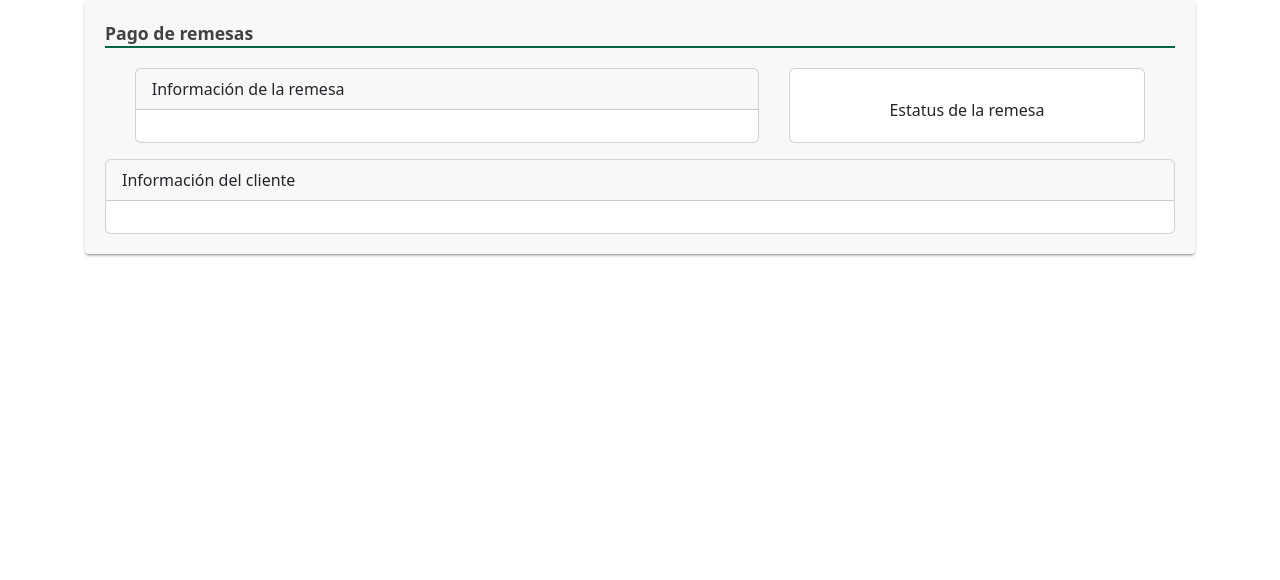
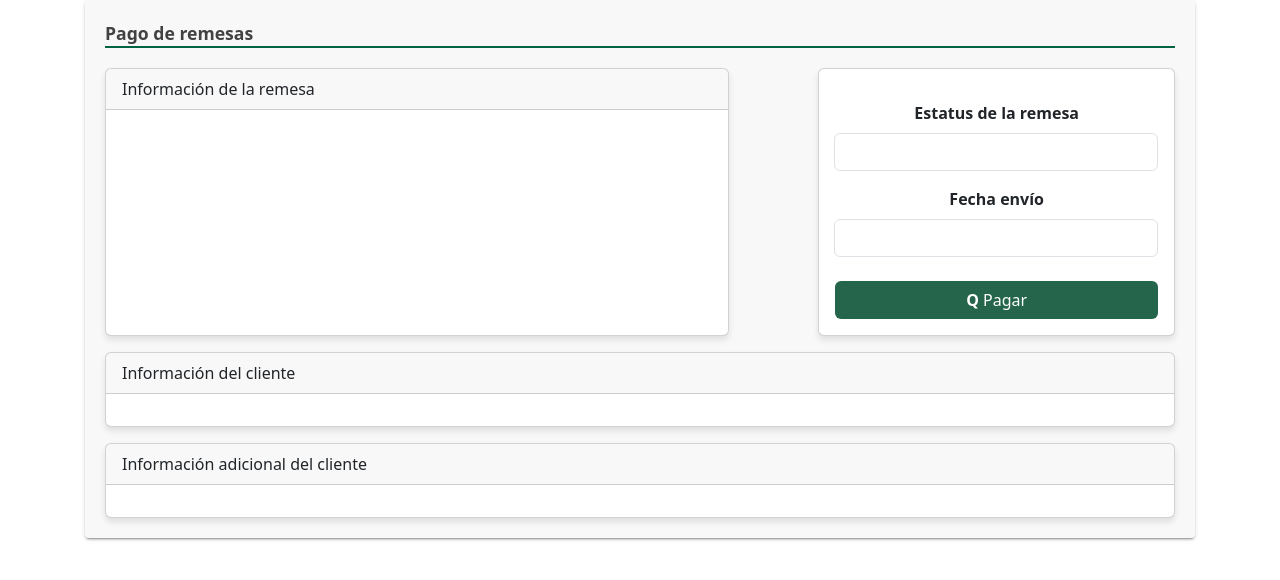
Before and after one commit to JJMPantoja/micpagoremesas, an Angular app: page / in a window 1280 px wide. Shown: the top 580 px of the page. Built offline with nearby package versions, Linux system fonts and the light colour scheme.

Commit message:
ajuste estilo global

```diff
--- a/src/app/components/remesas/remesas.component.html
+++ b/src/app/components/remesas/remesas.component.html
@@ -3,7 +3,7 @@
         <div class="titulo">
            Pago de remesas
         </div>
-        <div class="cuerpo d-flex flex-row justify-content-evenly">
+        <div class="cuerpo d-flex flex-row justify-content-between">
             <div class="col col-7 card">
                 <div class="card-header">
                     Información de la remesa
@@ -12,10 +12,16 @@
 
                 </div>
             </div>
-            <div class="col col-4 card d-flex justify-content-center text-center">
-                <div class="mt-2">
-                    Estatus de la remesa
+            <div class="col col-4 card d-flex justify-content-center text-center p-3">
+                <div class="input-group mt-3">
+                    <label for="estatusRemesa" class="form-label w-100 fw-bold">Estatus de la remesa</label>
+                    <input type="text" name="estatusRemesa" class="form-control rounded" aria-label="estatusRemesa">
                 </div>
+                <div class="input-group mt-3">
+                    <label for="fechaEnvio" class="form-label w-100 fw-bold">Fecha envío</label>
+                    <input type="text" name="fechaEnvio" class="form-control rounded" aria-label="fechaEnvio">
+                </div>
+                <button class="primaryColor btn w-100 mt-4 text-white"> <b>Q </b> Pagar </button>
             </div>
         </div>
         <div class="card mt-3 col-12">
@@ -26,6 +32,14 @@
 
             </div>
         </div>
+        <div class="card mt-3 col-12">
+            <div class="card-header">
+                Información adicional del cliente
+            </div>
+            <div class="card-body">
+
+            </div>
+        </div>
     </div>
 
 </div>
--- a/src/app/components/remesas/remesas.component.scss
+++ b/src/app/components/remesas/remesas.component.scss
@@ -29,4 +29,10 @@
     font-weight: 900 !important;
     font-family: var(--font-regular);
 }
+.card{
+    box-shadow: 0 4px 6px rgba(0, 0, 0, 0.1);
+}
+.primaryColor {
+    background-color: #24654b!important;
+}
 /* FIN Contenedor estilos */
```
